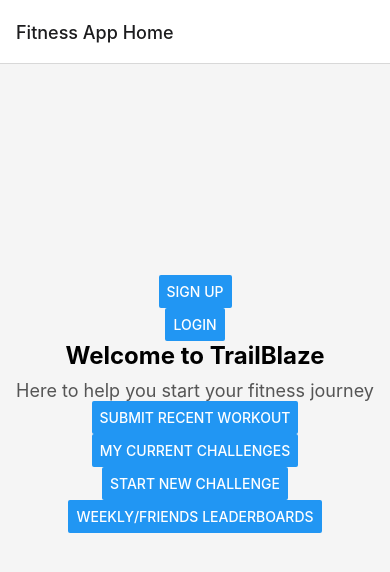
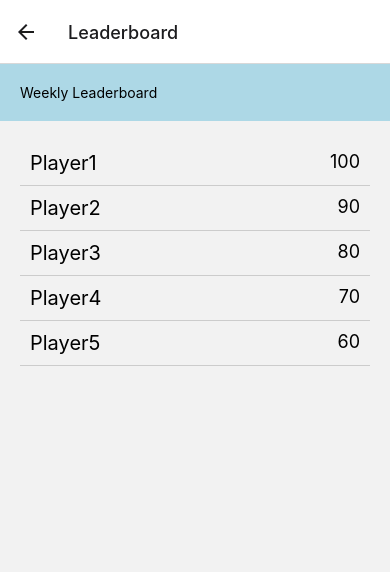
Before and after one commit to mikeold-2008/northcoders-final-project, a React Native app: screen /Leaderboard in a window 390 px wide. Shown: the top 572 px of the page. Built offline with nearby package versions, Linux system fonts and the light colour scheme.

Commit message:
leaderboard created

```diff
--- a/App.js
+++ b/App.js
@@ -5,6 +5,7 @@
 import { HomeScreen, RecentWorkout } from './src/HomeScreen';
 import SignUpForm from './src/Signup';
 import LoginForm from './src/Login';
+import Leaderboard from './src/Leaderboard';
 
 
 const Stack = createStackNavigator();
@@ -37,6 +38,12 @@
           options={{ title: 'SignUpForm' }}
           containerStyle={styles.screenContainer}
         />
+         <Stack.Screen
+          name="Leaderboard"
+          component={Leaderboard}
+          options={{ title: 'Leaderboard' }}
+          containerStyle={styles.screenContainer}
+        />
       </Stack.Navigator>
     </NavigationContainer>
   );
--- /dev/null
+++ b/src/Leaderboard.js
@@ -0,0 +1,61 @@
+import React from 'react';
+import { View, Text, FlatList, StyleSheet } from 'react-native';
+
+const Leaderboard = () => {
+    const data = [
+        { id: 1, name: 'Player1', score: 100 },
+        { id: 2, name: 'Player2', score: 90 },
+        { id: 3, name: 'Player3', score: 80 },
+        { id: 4, name: 'Player4', score: 70 },
+        { id: 5, name: 'Player5', score: 60 },
+      ];
+
+
+  const renderItem = ({ item }) => (
+    <View style={styles.item}>
+      <Text style={styles.name}>{item.name}</Text>
+      <Text style={styles.score}>{item.score}</Text>
+    </View>
+  );
+
+  return (
+    <View style={styles.container}>
+    <View style={styles.topComponent}>
+      <Text style={styles.title}>Weekly Leaderboard</Text>
+    </View>
+    <FlatList
+      data={data}
+      renderItem={renderItem}
+      keyExtractor={(item) => item.id.toString()}
+      contentContainerStyle={styles.list}
+    />
+  </View>
+);
+};
+
+const styles = StyleSheet.create({
+  list: {
+    padding: 20,
+  },
+  item: {
+    flexDirection: 'row',
+    justifyContent: 'space-between',
+    padding: 10,
+    borderBottomWidth: 1,
+    borderBottomColor: '#ccc',
+  },
+  name: {
+    fontSize: 20,
+  },
+  score: {
+    fontSize: 18,
+  },
+  topComponent: {
+    backgroundColor: 'lightblue',
+    padding: 20,
+    fontSize: 50,
+  },
+
+});
+
+export default Leaderboard;
```
